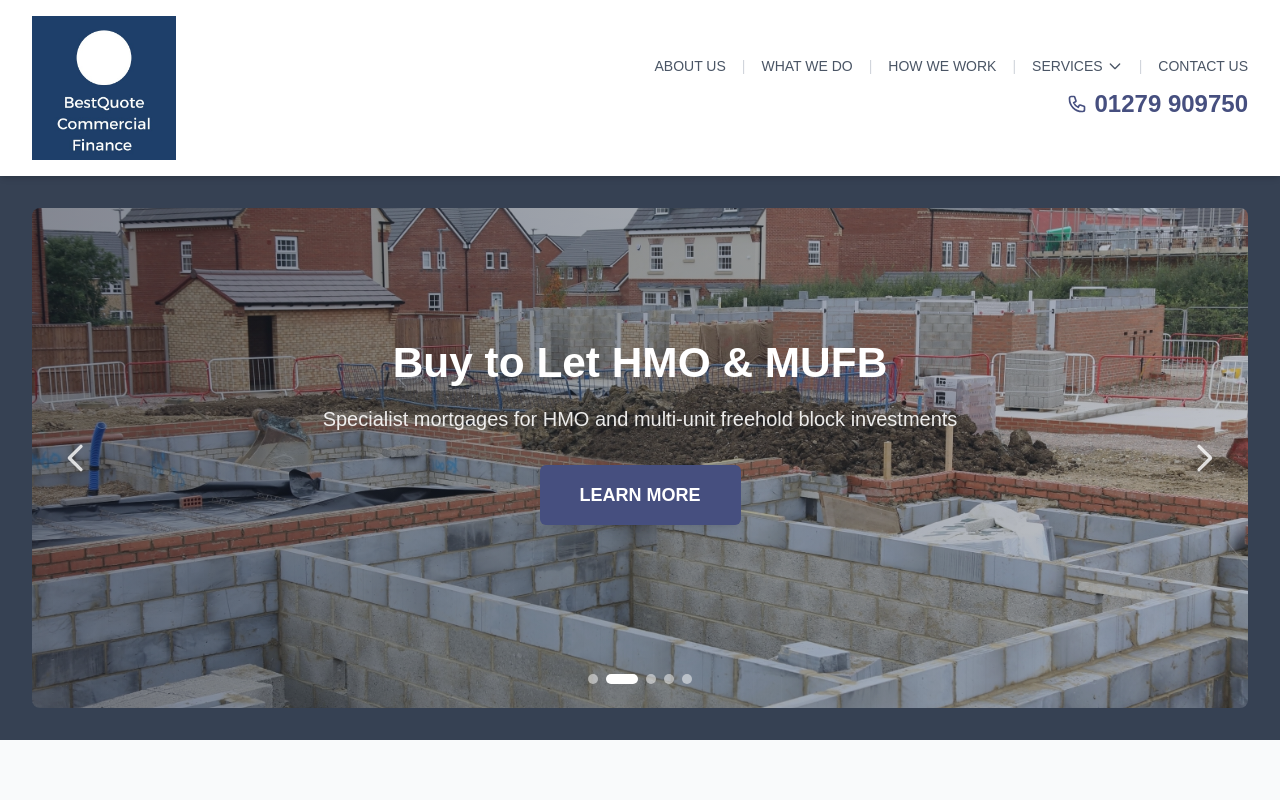
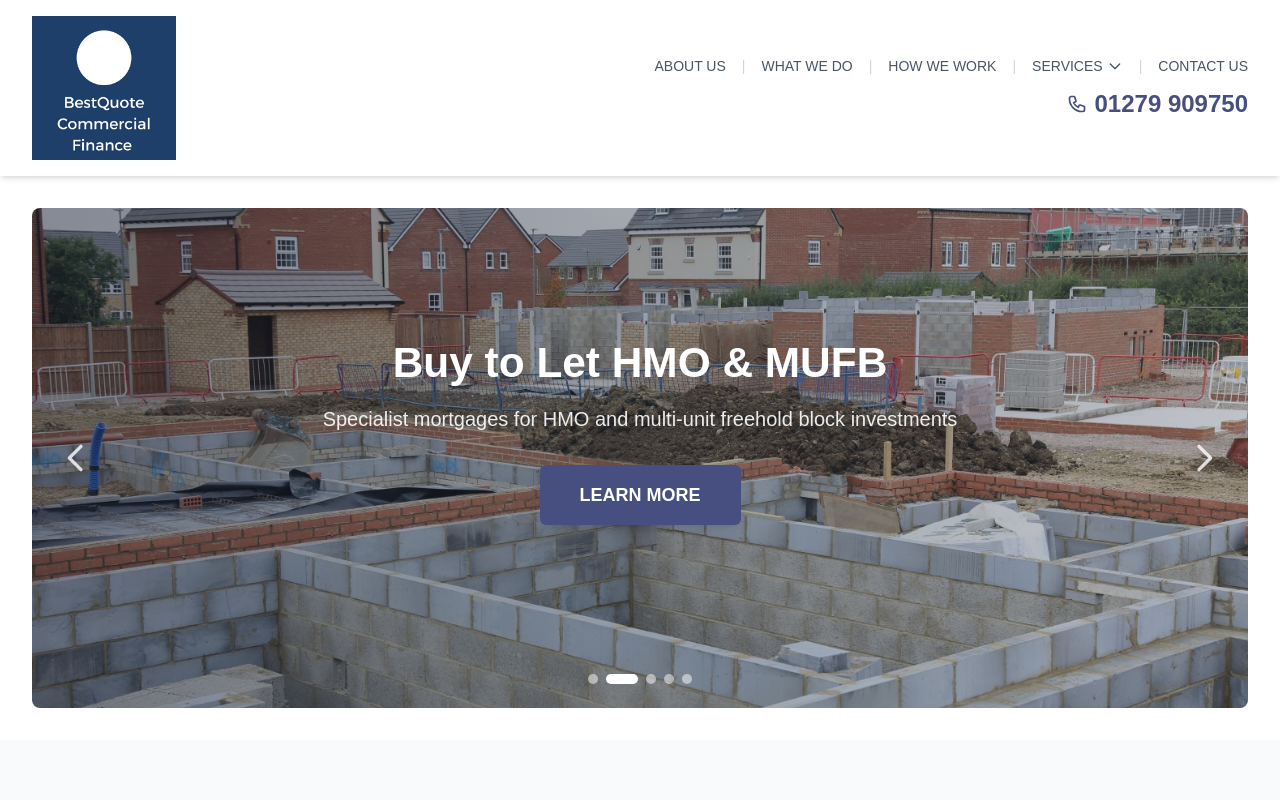
Before and after one commit to ZaCT-Media/best-quote-group, a Next.js app: page / in a window 1280 px wide. Shown: the top 800 px of the page. Built offline with nearby package versions, Linux system fonts and the light colour scheme.

Commit message:
remove bg

```diff
--- a/app/components/Header.tsx
+++ b/app/components/Header.tsx
@@ -13,7 +13,7 @@ export default function Header() {
     <div className="sticky top-0 z-50">
       {/* Mobile Phone Banner */}
       <div className="lg:hidden bg-[#464f7f] text-white py-2">
-        <div className="max-w-[1600px] mx-auto px-4 sm:px-6">
+        <div className="max-w-7xl mx-auto px-4 sm:px-6">
           <a href="tel:01279909750" className="flex items-center justify-center space-x-2 cursor-pointer">
             <svg className="w-4 h-4" fill="none" stroke="currentColor" viewBox="0 0 24 24">
               <path strokeLinecap="round" strokeLinejoin="round" strokeWidth={2} d="M3 5a2 2 0 012-2h3.28a1 1 0 01.948.684l1.498 4.493a1 1 0 01-.502 1.21l-2.257 1.13a11.042 11.042 0 005.516 5.516l1.13-2.257a1 1 0 011.21-.502l4.493 1.498a1 1 0 01.684.949V19a2 2 0 01-2 2h-1C9.716 21 3 14.284 3 6V5z" />
@@ -24,7 +24,7 @@ export default function Header() {
       </div>
 
       <header className="bg-white shadow-md">
-        <div className="max-w-[1600px] mx-auto px-4 sm:px-6 lg:px-8 relative">
+        <div className="max-w-7xl mx-auto px-4 sm:px-6 lg:px-8 relative">
           {/* Top Header */}
           <div className="flex justify-between items-center py-3 lg:py-4">
             {/* Logo */}
--- a/app/components/Hero.tsx
+++ b/app/components/Hero.tsx
@@ -75,9 +75,9 @@ export default function Hero() {
   };
 
   return (
-    <section className="relative min-h-[400px] md:min-h-[500px] flex items-center justify-center overflow-hidden py-4 sm:py-6 lg:py-8 bg-gray-700">
+    <section className="relative min-h-[400px] md:min-h-[500px] flex items-center justify-center overflow-hidden py-4 sm:py-6 lg:py-8">
       {/* Content Container */}
-      <div className="relative w-full max-w-[1600px] mx-auto min-h-[400px] md:min-h-[500px]">
+      <div className="relative w-full max-w-7xl mx-auto min-h-[400px] md:min-h-[500px]">
         {/* Carousel Images */}
         <div className="absolute inset-0 mx-4 sm:mx-6 lg:mx-8 rounded-lg overflow-hidden z-0 pointer-events-none">
           {carouselSlides.map((slide, index) => (
```
